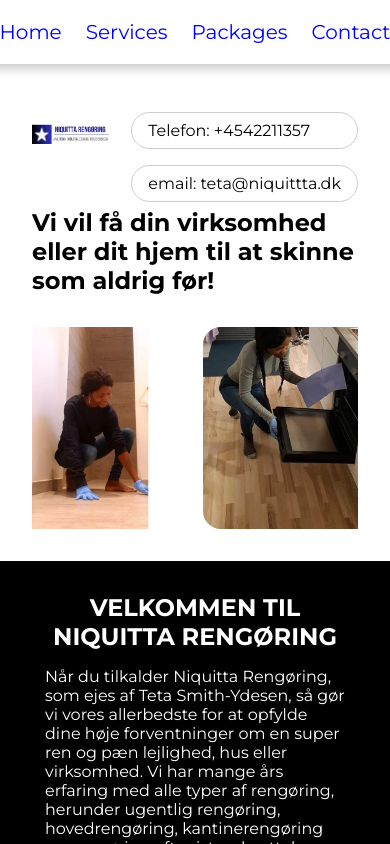
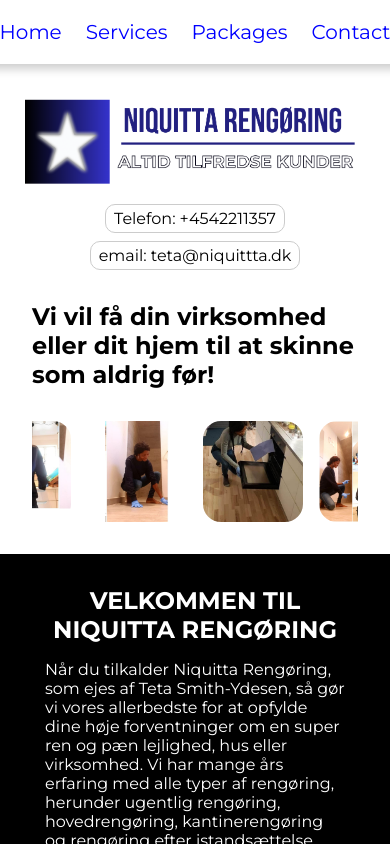
Before and after one commit to druinha/niquitta, an Angular app: page / in a window 390 px wide. Shown: the top 844 px of the page. Built offline with nearby package versions, Linux system fonts and the light colour scheme.

Commit message:
last things fixed

```diff
--- a/src/app/main-content/main-content.component.scss
+++ b/src/app/main-content/main-content.component.scss
@@ -2,6 +2,7 @@
   width: 100%;
   margin: 0;
   padding: 0;
+}
 
 .header {
   display: flex;
@@ -15,8 +16,8 @@
     margin-bottom: 2rem;
 
     img {
-        width: 80%;
-        height: 80%;
+      width: 500px; /* Adjust logo size */
+      height: auto;
     }
   }
 
@@ -29,30 +30,19 @@
     .contact {
       display: flex;
       flex-direction: column;
-        gap: 1rem;
-        height: 4rem;
+      gap: 0.5rem; /* Reduced gap */
+      height: auto;
       margin-top: 1rem;
     }
 
-      .phone {
-        display: flex;
-        align-items: center;
-        padding: 0.5rem 1rem;
-        border: 1px solid #ccc;
-        border-radius: 1.25rem;
-        transition: background-color 0.3s ease;
-
-        a {
-          margin-left: 0.25rem;
-        }
-      }
-
+    .phone,
     .email {
       display: flex;
       align-items: center;
-        padding: 0.5rem 1rem;
+      padding: 0.25rem 0.5rem; /* Reduced padding */
       border: 1px solid #ccc;
-        border-radius: 1.25rem;
+      border-radius: 0.625rem; /* Reduced border-radius */
+      transition: background-color 0.3s ease;
 
       a {
         margin-left: 0.25rem;
@@ -89,9 +79,42 @@
     overflow-x: auto;
 
     img {
-        max-width: 12.5rem;
+      max-width: 100px;
       height: auto;
       border-radius: 1.125rem;
+    }
+  }
+}
+
+/* Responsive styles */
+@media (max-width: 768px) {
+  .header-wrap {
+    flex-direction: column;
+    align-items: center;
+
+    .logo {
+      img {
+        width: 341px; /* Adjust logo size for smaller screens */
+      }
+    }
+  }
+
+  .header-info {
+    align-items: center;
+
+    .contact {
+      align-items: center;
+    }
+
+    .phone,
+    .email {
+      padding: 0.25rem 0.5rem;
+    }
+  }
+
+  .header-images {
+    img {
+      max-width: 80px; /* Adjust image size for smaller screens */
     }
   }
 }
@@ -392,4 +415,3 @@
 
 @media (max-width: 690px) {
 }
-}
--- a/src/app/price-selection/price-selection.component.scss
+++ b/src/app/price-selection/price-selection.component.scss
@@ -22,10 +22,10 @@
 .duration-options select {
   width: auto;
   max-width: 300px;
-  border: 1px solid #6dacf5;
+  border: 1px solid #ffffff;
   border-radius: 0.25rem;
   font-size: 1rem;
-  background-color: #6dacf5;
+  background-color: #ffffff;
 }
 
 .button {
```
Lines whose indentation alone changed are shown as unchanged.
